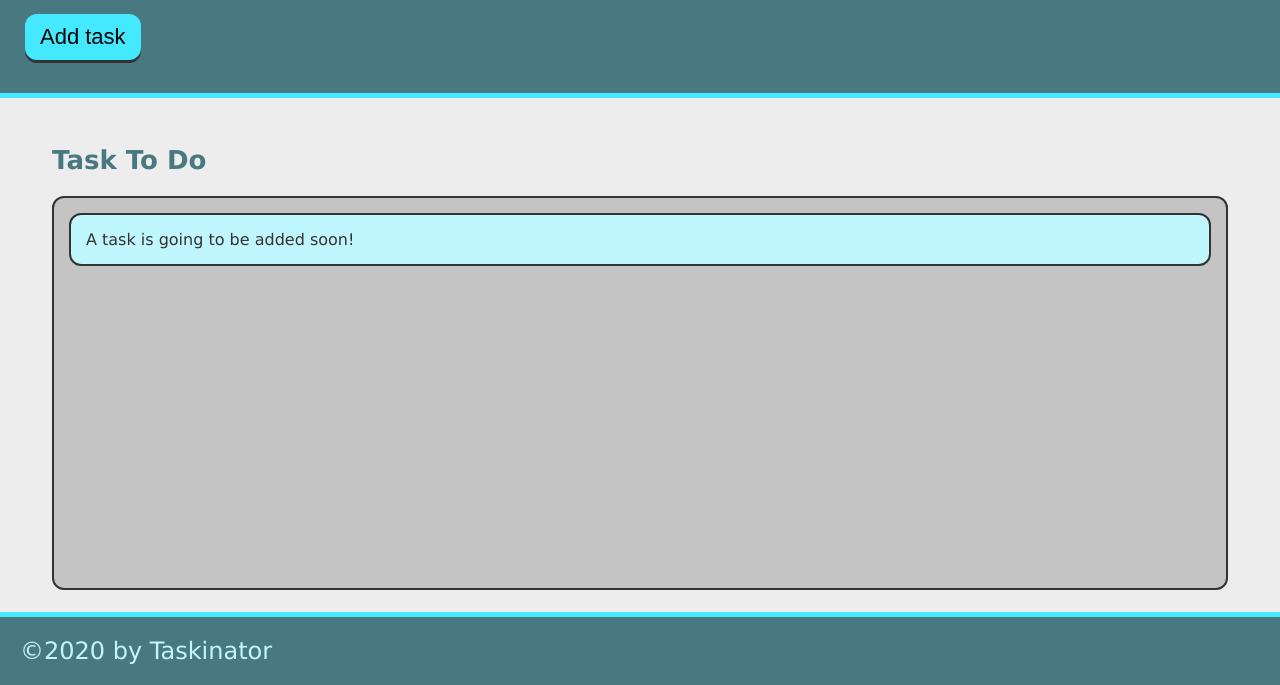
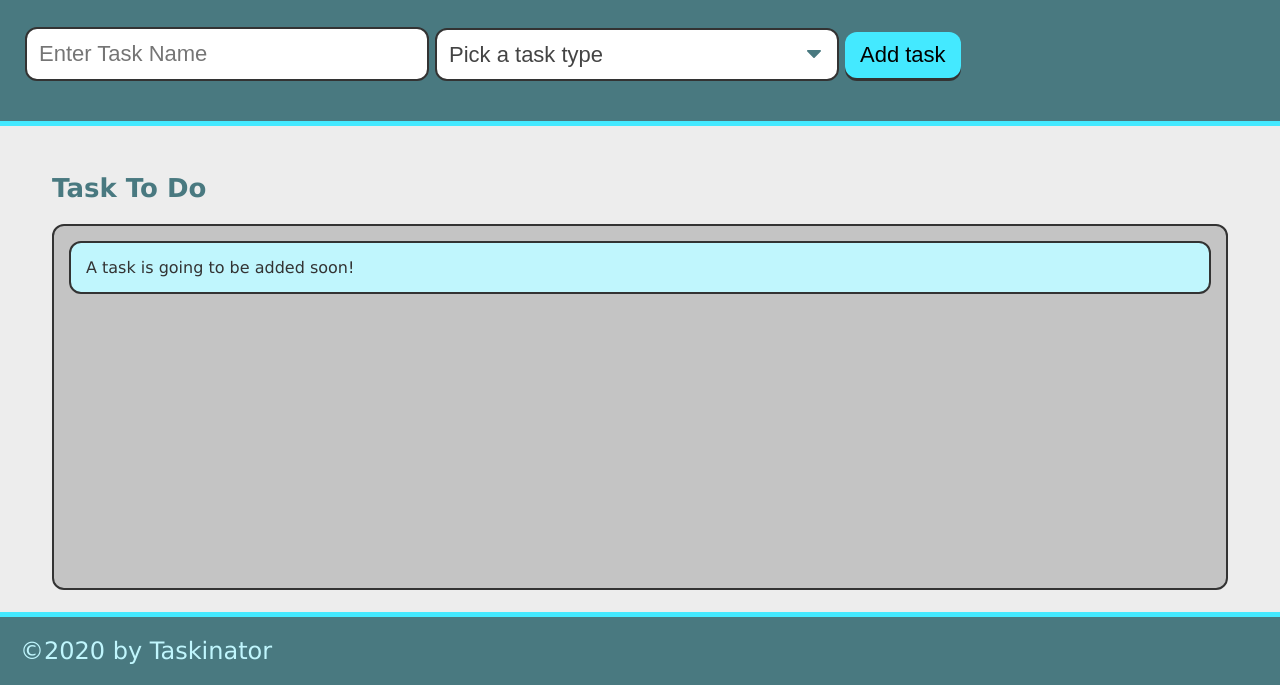
Before and after one commit to mukukuu/taskinator, a plain HTML site: page index.html in a window 1280 px wide. Shown: the part 115-800 px from the top of the page. Drawn offline with Linux system fonts and the light colour scheme.

Commit message:
created taskhandler

```diff
--- a/assets/js/script.js
+++ b/assets/js/script.js
@@ -1,12 +1,16 @@
-var buttonEl = document.querySelector("#save-task");
+var formEl = document.querySelector("#task-form");
 var tasksToDoEl = document.querySelector("#tasks-to-do");
 
 
-var createTaskHandler = function() {
+var createTaskHandler = function(event) {
+
+    event.preventDefault();
+
     var listItemEl = document.createElement("li");
     listItemEl.className = "task-item";
     listItemEl.textContent = "This is a new task.";
     tasksToDoEl.appendChild(listItemEl);
 };
 
-buttonEl.addEventListener("click", createTaskHandler);
+
+formEl.addEventListener("submit", createTaskHandler);
--- a/index.html
+++ b/index.html
@@ -11,7 +11,29 @@
     <header>
         <h1 class="page-title">Taskinator</h1>
         <p>Click the button below to add a new task!</p>
-        <button id="save-task" class="btn">Add task</button>
+        <form id="task-form">
+            <!------------>
+            <div class="form-group">
+                <input type="text" name="task-name" placeholder="Enter Task Name" />
+            </div>
+            <!------------>
+            <div class="form-group">
+                <select name="task-type" class="select-dropdown">
+                 <option value="" disabled selected>Pick a task type</option>
+                 <option value="Print">Print</option>
+                 <option value="Web">Web</option>
+                 <option value="Mobile">Mobile</option>
+                </select>
+            </div>
+
+            <div class="form-group">
+                 <button id="save-task" class="btn" type="submit">Add task</button>
+            </div>
+
+        </form>
+
+
+
     </header>
 
 <main class="page-content">
```
